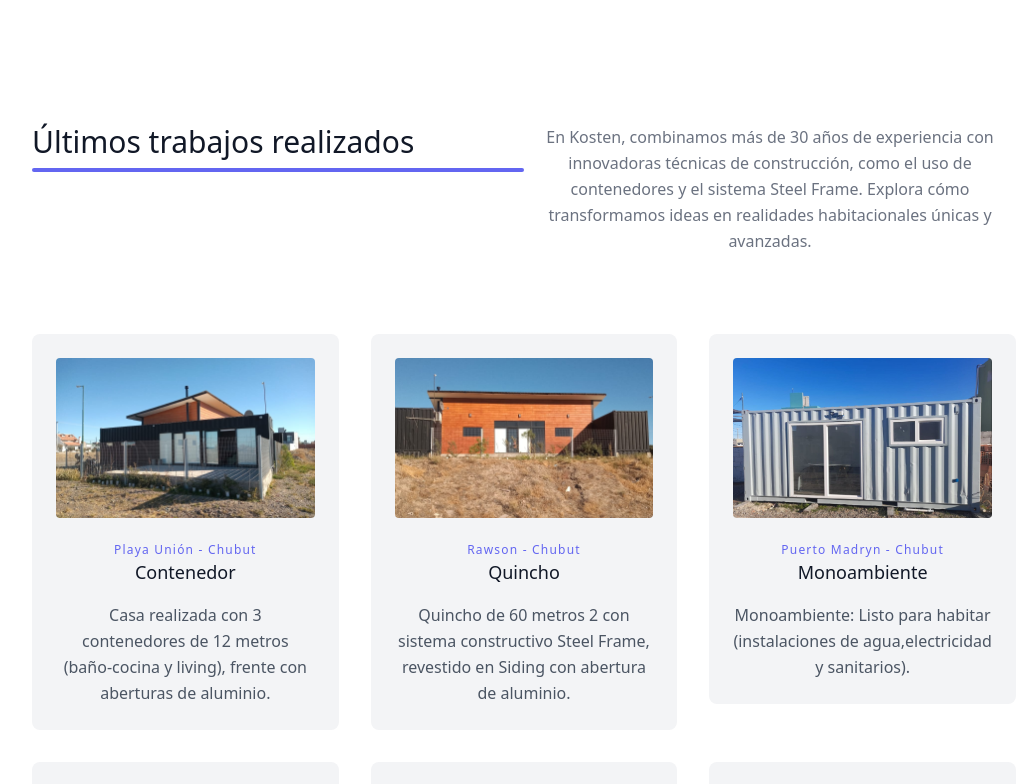
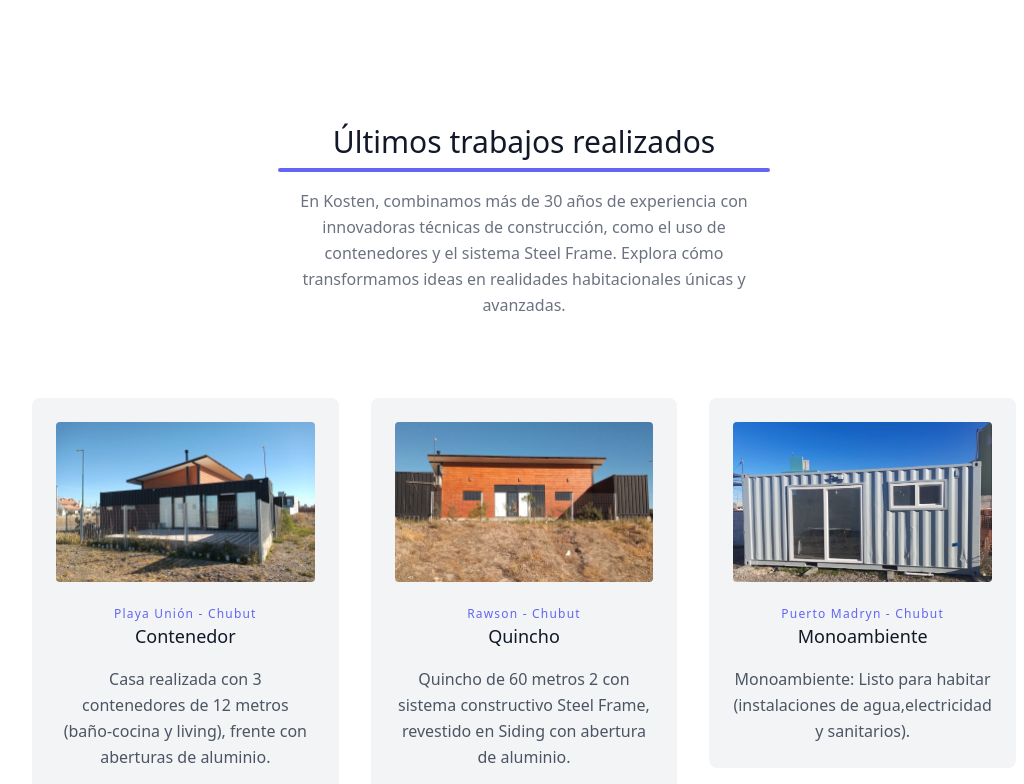
Before and after one commit to hectorgarciatw/kosten, a React (Vite) app: page / in a window 1280 px wide. Shown: the part 1020-1804 px from the top of the page, without its empty margins (116-1140 px from the left). Built offline with nearby package versions, Linux system fonts and the light colour scheme.

Commit message:
Centrado de textos - Icono de wsp

```diff
--- a/src/components/Contact.jsx
+++ b/src/components/Contact.jsx
@@ -37,7 +37,7 @@ export default function Contact() {
                 </div>
 
                 <div className="lg:w-1/3 md:w-1/2 bg-white flex flex-col md:ml-auto w-full md:py-8 mt-8 md:mt-0">
-                    <h2 className="text-gray-900 text-lg mb-1 font-medium title-font">Formulario de Contacto</h2>
+                    <h1 className="text-gray-900 text-lg mb-1 font-medium title-font">Formulario de Contacto</h1>
                     <p className="leading-relaxed mb-5 text-gray-600">Complete los siguientes campos por favor</p>
                     <div className="relative mb-4">
                         <label htmlFor="name" className="leading-7 text-sm text-gray-600">
@@ -73,7 +73,7 @@ export default function Contact() {
                     </div>
                     <button className="text-white bg-indigo-500 border-0 py-2 px-6 focus:outline-none hover:bg-indigo-600 rounded text-lg inline-flex items-center justify-center">
                         <i className="bx bx-envelope mr-2"></i>
-                        Enviar
+                        Enviar consulta
                     </button>
                     <p className="text-xs text-gray-500 mt-3">Una vez recibida su consulta nos estaremos comunicando con usted.</p>
                 </div>
--- a/src/components/Gallery.jsx
+++ b/src/components/Gallery.jsx
@@ -82,15 +82,12 @@ export default function Gallery() {
     return (
         <section id="trabajos" className="text-gray-600 body-font">
             <div className="container px-5 py-24 mx-auto max-w-screen-lg">
-                <div className="flex flex-wrap w-full mb-20">
+                <div className="flex flex-col items-center w-full mb-20 text-center">
                     <div className="lg:w-1/2 w-full mb-6 lg:mb-0">
-                        <div className="flex flex-col items-start">
-                            <h1 className="sm:text-3xl text-2xl font-medium title-font mb-2 text-gray-900">Últimos trabajos realizados</h1>
-                            <div className="h-1 bg-indigo-500 rounded w-full"></div>
-                        </div>
+                        <h1 className="sm:text-3xl text-2xl font-medium title-font mb-2 text-gray-900">Últimos trabajos realizados</h1>
+                        <div className="h-1 bg-indigo-500 rounded w-full"></div>
                     </div>
-
-                    <p className="lg:w-1/2 w-full leading-relaxed text-gray-500">
+                    <p className="lg:w-1/2 w-full leading-relaxed text-gray-500 mt-4">
                         En Kosten, combinamos más de 30 años de experiencia con innovadoras técnicas de construcción, como el uso de contenedores y el sistema Steel Frame. Explora cómo transformamos ideas en realidades habitacionales únicas y
                         avanzadas.
                     </p>
--- a/src/components/WhatsAppButton.jsx
+++ b/src/components/WhatsAppButton.jsx
@@ -8,7 +8,7 @@ const WhatsAppButton = ({ phoneNumber, message }) => {
     return (
         <div className="whatsapp-button-container">
             <a href={`https://wa.me/${phoneNumber}?text=${encodedMessage}`} target="_blank" rel="noopener noreferrer" className="whatsapp-button">
-                <img src="/public/assets/images/wsp.png" alt="WhatsApp" />
+                <img src="/assets/images/wsp.png" alt="WhatsApp" />
                 Consultas por Wsp
             </a>
         </div>
```
